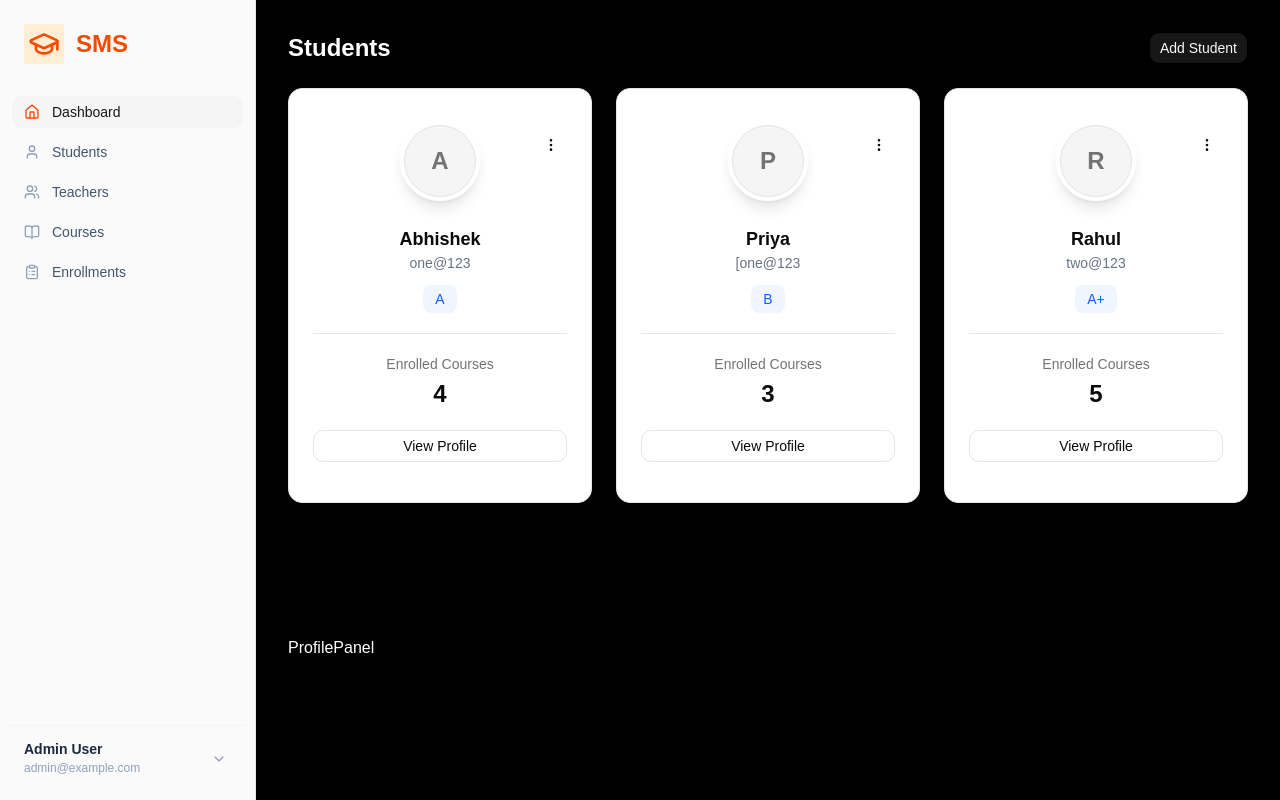
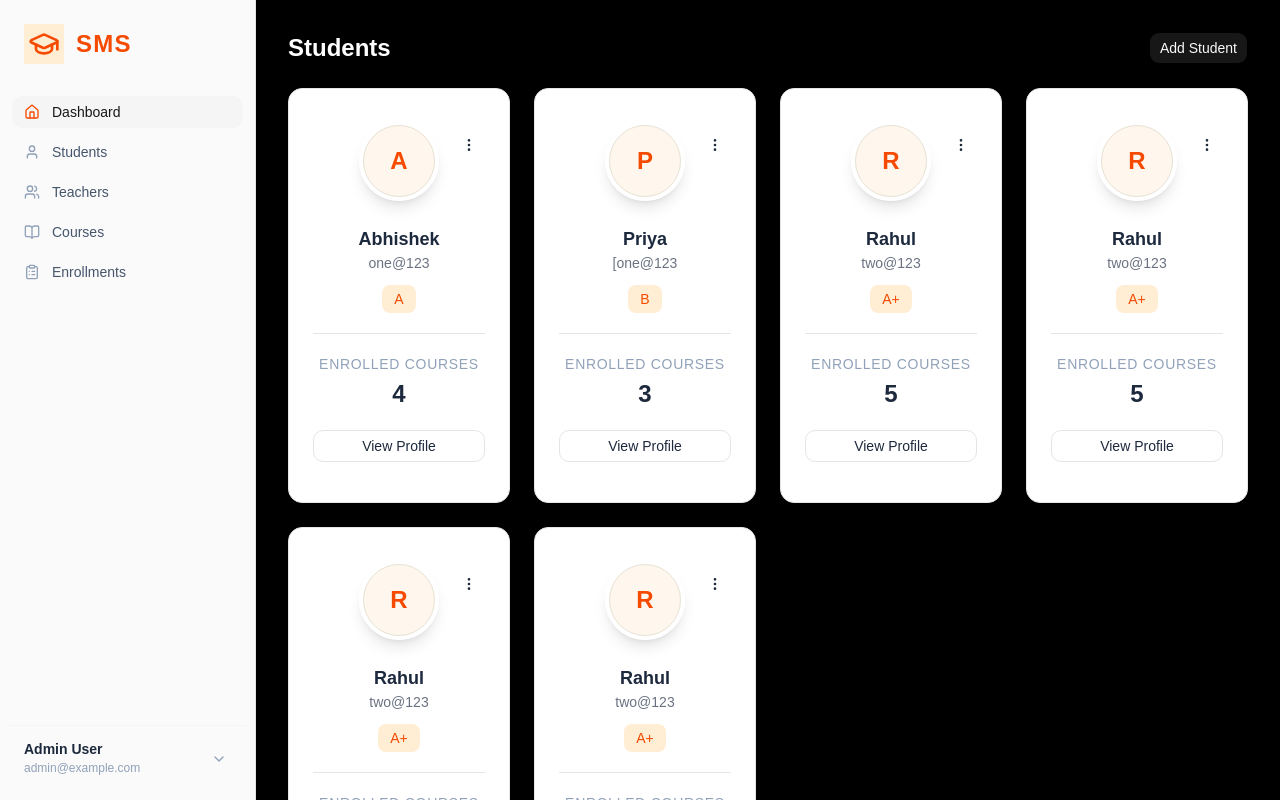
Before and after one commit to swamiabhishek45/student-management-system, a React (Vite) app in the folder client/: page / in a window 1280 px wide. Shown: the top 800 px of the page. Built offline with nearby package versions, Linux system fonts and the light colour scheme.

Commit message:
implement student profile drawer and update UI styling for StudentCard

```diff
--- a/client/src/components/sidebar/SidebarLogo.jsx
+++ b/client/src/components/sidebar/SidebarLogo.jsx
@@ -9,7 +9,7 @@ const SidebarLogo = () => {
         </div>
 
         <div className='flex flex-col min-w-0'>
-            <span className=' font-bold text-2xl text-orange-600'>
+            <span className=' font-bold text-2xl text-orange-600 tracking-wider'>
                 SMS
             </span>
         </div>
--- a/client/src/components/studentcard/StudentCard.jsx
+++ b/client/src/components/studentcard/StudentCard.jsx
@@ -9,9 +9,9 @@ import { Button } from '../ui/button';
 import { MoreVertical } from 'lucide-react';
 import { Avatar, AvatarFallback } from '@/components/ui/avatar';
 
-const StudentCard = ({ student }) => {
+const StudentCard = ({ student, onViewProfile }) => {
   return (
-   <Card className="w-full max-w-xs border shadow-sm rounded-xl">
+   <Card className="w-full max-w-xs border shadow-sm rounded-xl bg-white text-slate-800">
       <CardContent className="p-6">
       {/* top section  */}
       <div className='flex justify-end'>
@@ -24,11 +24,11 @@ const StudentCard = ({ student }) => {
 
       <div className='flex justify-center -mt-10'>
         <Avatar className="w-20 h-20 rounded-full border-4 border-white shadow-lg">
-          <AvatarFallback className="text-2xl font-bold">
+          <AvatarFallback className="text-2xl font-bold bg-orange-50 text-orange-600 border border-orange-100">
             {student.name
               .split(" ")
               .map((n) => n[0])
-              .join("")}
+              .join("").toUpperCase()}
           </AvatarFallback>
         </Avatar>
 
@@ -41,7 +41,7 @@ const StudentCard = ({ student }) => {
 
         <p className='text-gray-500 text-sm'>{student.email}</p>
 
-         <span className="mt-3 inline-block rounded-md bg-blue-50 px-3 py-1 text-sm text-blue-600">
+         <span className="mt-3 inline-block rounded-md bg-orange-100 px-3 py-1 text-sm text-orange-600">
             {student.grade}
           </span>
       </div>
@@ -51,7 +51,7 @@ const StudentCard = ({ student }) => {
 
   {/* Courses */}
         <div className="text-center">
-          <p className="text-sm text-muted-foreground">
+          <p className="text-sm text-slate-400 uppercase tracking-wider">
             Enrolled Courses
           </p>
 
@@ -64,6 +64,7 @@ const StudentCard = ({ student }) => {
         <Button
           variant="outline"
           className="mt-5 w-full"
+          onClick={() => onViewProfile(student)}
         >
           View Profile
         </Button>
--- a/client/src/pages/Dashboard.jsx
+++ b/client/src/pages/Dashboard.jsx
@@ -4,14 +4,30 @@ import SidebarMain from "@/components/sidebar/Sidebar";
 import StudentCard from "@/components/studentcard/StudentCard";
 import { SidebarProvider } from "@/components/ui/sidebar";
 // import { Sidebar } from "lucide-react";
-import React from "react";
+import React, { useState } from "react";
+import {
+  Drawer,
+  DrawerContent,
+} from "@/components/ui/drawer";
 
 const Dashboard = () => {
+
+  const [selectedStudent, setSelectedStudent] = useState(null);
+  const [isDrawerOpen, setIsDrawerOpen] = useState(false);
+
   const students = [
     { name: "Abhishek", grade: "A", courses: 4, email: "one@123"},
     { name: "Priya", grade: "B", courses: 3, email: "[one@123" },
+    { name: "Rahul", grade: "A+", courses: 5, email: "two@123" },{ name: "Rahul", grade: "A+", courses: 5, email: "two@123" },
+    { name: "Rahul", grade: "A+", courses: 5, email: "two@123" },
     { name: "Rahul", grade: "A+", courses: 5, email: "two@123" },
   ];
+
+ const handleViewProfile = (student) => {
+    setSelectedStudent(student);
+    setIsDrawerOpen(true);
+  };
+
   return (
     <SidebarProvider>
       <div className="flex w-full min-h-screen bg-black text-white">
@@ -24,23 +40,39 @@ const Dashboard = () => {
 
 
           {/* content layout  */}
-          <div className="grid grid-cols-1 lg:grid-cols-3 gap-6 mt-6 flex-1 items-start">
+          <div className="mt-6 flex-1">
 
-            <div className="lg:col-span-2 xl:col-span-3 flex flex-col justify-between h-full">
-              <div className="grid grid-cols-1 md:grid-cols-2 xl:grid-cols-3 gap-6">
-
+            <div className="w-full">
+              <div className="grid gap-6 transition-all duration-300
+                  grid-cols-1 md:grid-cols-2 xl:grid-cols-4">
               {students.map((std) => (
                 // studentcard
-                <StudentCard key={std.name} student={std} />
+                <StudentCard key={std.name} student={std} onViewProfile={handleViewProfile} />
               ))}
               </div>
             </div>
-
-            {/* profilepanel  */}
-
-            <ProfilePanel />
           </div>
         </main>
+
+             {/* profilepanel  */}
+
+              <Drawer open={isDrawerOpen}
+                onOpenChange={setIsDrawerOpen}
+                direction="right"
+              >
+
+              <DrawerContent className="h-full w-[85vw] sm:w-[450px] bg-white border-l border-slate-200">
+                  {
+                    selectedStudent && (
+                      <ProfilePanel
+                        student={selectedStudent}
+                        onClose={() => setIsDrawerOpen(false)}
+                      />
+                    )
+                  }
+                </DrawerContent>
+
+              </Drawer>
       </div>
     </SidebarProvider>
   );
```
